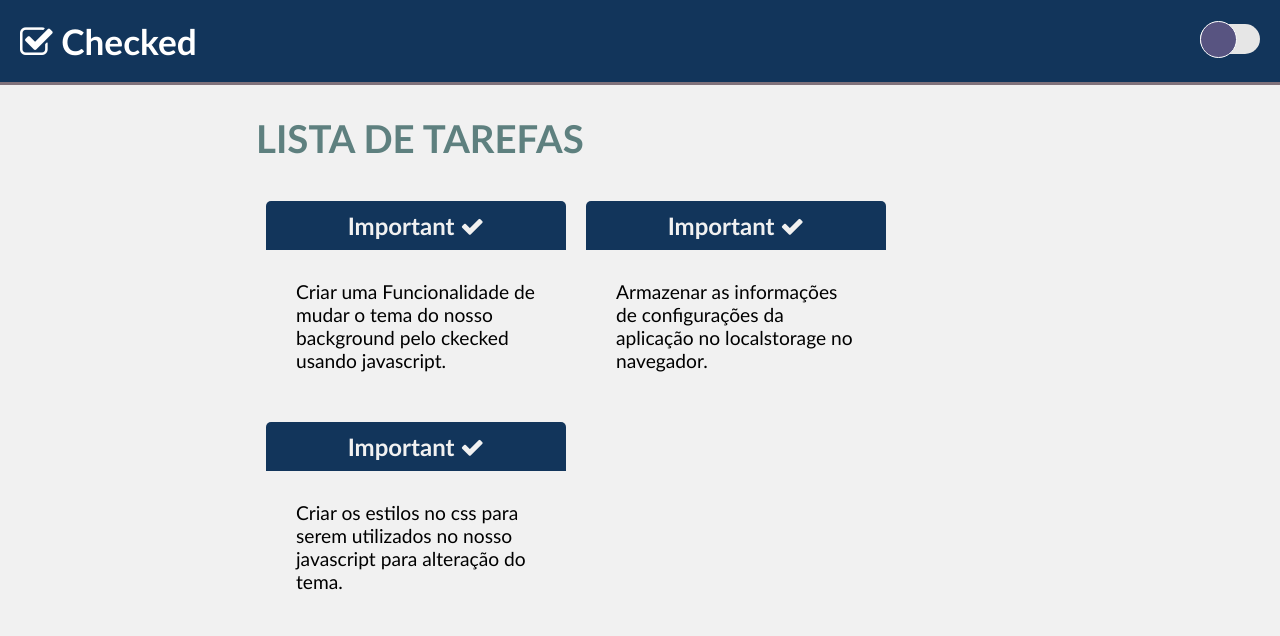
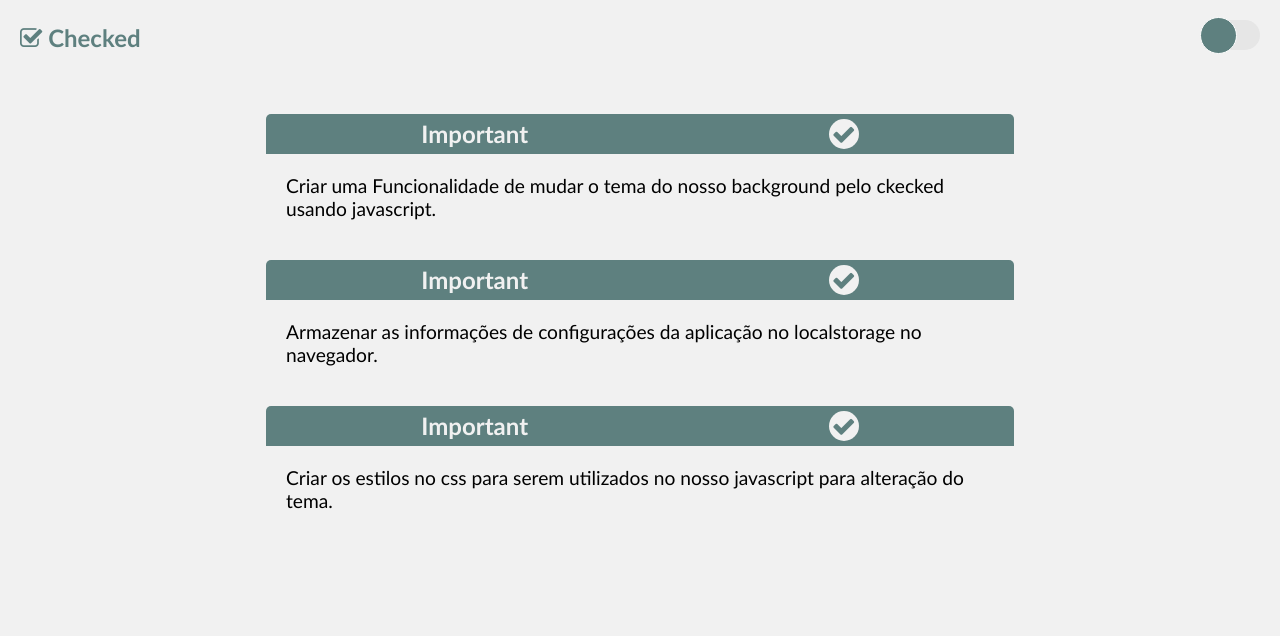
Before and after one commit to WelderMileu/tema, a plain HTML site: page index.html in a window 1280 px wide. Drawn offline with Linux system fonts and the light colour scheme.

Commit message:
Alterando o estilo da aplicação

```diff
--- a/css/style.css
+++ b/css/style.css
@@ -49,21 +49,22 @@ h1 {
 	justify-content: space-between;
 	align-items: center;
 	padding: 20px;
-	background-color: var(--blue);
-	border-bottom: 3px solid var(--marron);
+	/*background-color: var(--blue);*/
+	/*border-bottom: 3px solid var(--marron);*/
 }
 
 .nav .nav-brend {
 	font-weight: bold;
-	font-size: 2.2rem;
+	font-size: 1.5rem;
+	color: var(--muthed);
 }
 
 .nav .checked input[type="checkbox"] {
 	position: relative;
 	width: 60px;
 	height: 30px;
-	border-radius:100px;
-	-webkit-appearance:none !important;
+	border-radius: 100px;
+	-webkit-appearance: none !important;
 	background: var(--green);
 	outline: none;
 	transition: .5s ease-in-out;
@@ -79,7 +80,7 @@ h1 {
 	position: absolute;
 	width: 35px;
 	height: 35px;
-	background-color: var(--rocho);
+	background-color: var(--muthed);
 	border-radius: 100px;
 	border:1px solid var(--light);
 	top:-3px;
@@ -98,7 +99,7 @@ h1 {
 }
 
 .container .list li {
-	width: 300px;
+	width: 100%;
 	margin: 10px;
 	border-radius: 5px;
 	position: relative;
@@ -107,15 +108,28 @@ h1 {
 
 .container .list li p:nth-child(1) {
 	text-align: center;
-	padding: 10px;
-	background-color: var(--blue);
+	padding: 5px;
+	background-color: var(--muthed);
 	color:var(--light-full);
 	font-size: 1.5rem;
 	font-weight: bold;
+	display: flex;
+	justify-content: space-around;
+}
+
+.container .list li p:nth-child(1) i {
+	width: 30px;
+	height: 30px;
+	background-color: var(--light-full);
+	color: var(--muthed);
+	border-radius: 100px;
+	display: flex;
+	justify-content: center;
+	align-items: center;
 }
 
 .container .list li p:nth-child(2) {
-	padding: 20px;
+	padding: 10px;
 	margin: 10px;
 	background-color: transparent;
 }
--- a/index.html
+++ b/index.html
@@ -19,7 +19,7 @@
 		</nav>
 
 		<div class="container">
-			<h1 class="mt-3 text-muthed">Lista de Tarefas</h1>
+			<!-- <h1 class="mt-3 text-muthed">Lista de Tarefas</h1> -->
 			<ol class="mt-3 list">
 				<li>
 					<p>Important <i class="fa fa-check"></i></p>
```
